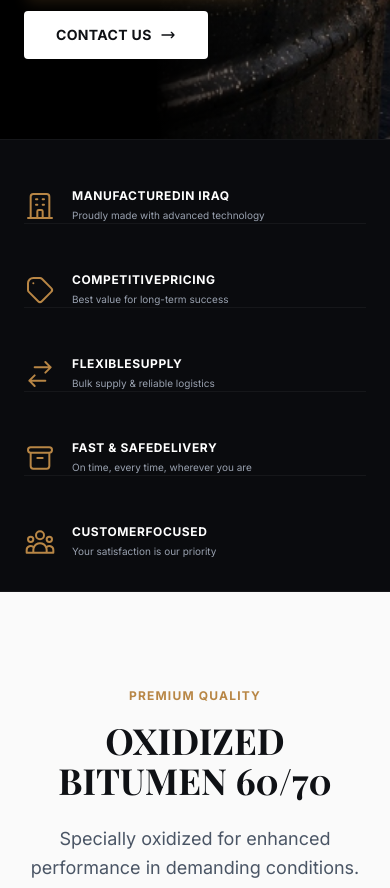
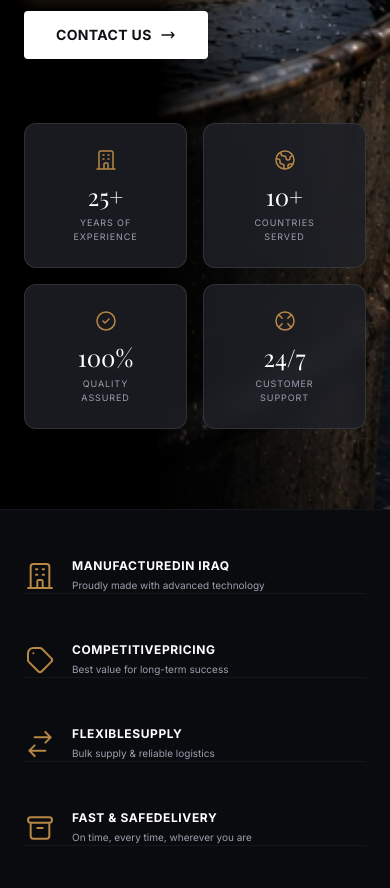
Before and after one commit to mstafaahmad1999-lgtm/asphalt-website, a Next.js app: page / in a window 390 px wide. Shown: the part 880-1768 px from the top of the page. Built offline with nearby package versions, Linux system fonts and the light colour scheme; a web font is replaced by a local one.

Commit message:
Fix stats card overlap on tablet and mobile view

```diff
--- a/src/app/page.tsx
+++ b/src/app/page.tsx
@@ -120,30 +120,55 @@ export default function Home() {
                 <svg className="w-4 h-4" fill="none" stroke="currentColor" viewBox="0 0 24 24"><path strokeLinecap="round" strokeLinejoin="round" strokeWidth="2" d="M17 8l4 4m0 0l-4 4m4-4H3"></path></svg>
               </Link>
             </div>
+
+            {/* Mobile & Tablet Stats Grid (Visible only on screens smaller than lg) */}
+            <div className="mt-16 lg:hidden grid grid-cols-2 gap-4 w-full">
+              <div className="bg-brand-gray/80 backdrop-blur border border-white/10 rounded-xl p-6 text-center flex flex-col items-center justify-center">
+                <div className="text-brand-gold mb-2"><svg className="w-6 h-6" fill="none" stroke="currentColor" viewBox="0 0 24 24"><path strokeLinecap="round" strokeLinejoin="round" strokeWidth="1.5" d="M19 21V5a2 2 0 00-2-2H7a2 2 0 00-2 2v16m14 0h2m-2 0h-5m-9 0H3m2 0h5M9 7h1m-1 4h1m4-4h1m-1 4h1m-5 10v-5a1 1 0 011-1h2a1 1 0 011 1v5m-4 0h4"></path></svg></div>
+                <div className="text-white text-2xl font-serif mb-1">25+</div>
+                <div className="text-gray-400 text-[9px] tracking-widest uppercase">Years of<br/>Experience</div>
+              </div>
+              <div className="bg-brand-gray/80 backdrop-blur border border-white/10 rounded-xl p-6 text-center flex flex-col items-center justify-center">
+                <div className="text-brand-gold mb-2"><svg className="w-6 h-6" fill="none" stroke="currentColor" viewBox="0 0 24 24"><path strokeLinecap="round" strokeLinejoin="round" strokeWidth="1.5" d="M3.055 11H5a2 2 0 012 2v1a2 2 0 002 2 2 2 0 012 2v2.945M8 3.935V5.5A2.5 2.5 0 0010.5 8h.5a2 2 0 012 2 2 2 0 104 0 2 2 0 012-2h1.064M15 20.488V18a2 2 0 012-2h3.064M21 12a9 9 0 11-18 0 9 9 0 0118 0z"></path></svg></div>
+                <div className="text-white text-2xl font-serif mb-1">10+</div>
+                <div className="text-gray-400 text-[9px] tracking-widest uppercase">Countries<br/>Served</div>
+              </div>
+              <div className="bg-brand-gray/80 backdrop-blur border border-white/10 rounded-xl p-6 text-center flex flex-col items-center justify-center">
+                <div className="text-brand-gold mb-2"><svg className="w-6 h-6" fill="none" stroke="currentColor" viewBox="0 0 24 24"><path strokeLinecap="round" strokeLinejoin="round" strokeWidth="1.5" d="M9 12l2 2 4-4m6 2a9 9 0 11-18 0 9 9 0 0118 0z"></path></svg></div>
+                <div className="text-white text-2xl font-serif mb-1">100%</div>
+                <div className="text-gray-400 text-[9px] tracking-widest uppercase">Quality<br/>Assured</div>
+              </div>
+              <div className="bg-brand-gray/80 backdrop-blur border border-white/10 rounded-xl p-6 text-center flex flex-col items-center justify-center">
+                <div className="text-brand-gold mb-2"><svg className="w-6 h-6" fill="none" stroke="currentColor" viewBox="0 0 24 24"><path strokeLinecap="round" strokeLinejoin="round" strokeWidth="1.5" d="M18.364 5.636l-3.536 3.536m0 5.656l3.536 3.536M9.172 9.172L5.636 5.636m3.536 9.192l-3.536 3.536M21 12a9 9 0 11-18 0 9 9 0 0118 0z"></path></svg></div>
+                <div className="text-white text-2xl font-serif mb-1">24/7</div>
+                <div className="text-gray-400 text-[9px] tracking-widest uppercase">Customer<br/>Support</div>
+              </div>
+            </div>
+
           </div>
         </div>
 
-        {/* Stats Card Overlapping */}
-        <div className="absolute right-0 bottom-[-40px] md:bottom-20 z-30 hidden md:block max-w-2xl bg-brand-gray/90 backdrop-blur border border-white/10 rounded-l-2xl shadow-2xl overflow-hidden">
+        {/* Stats Card Overlapping (Desktop Only) */}
+        <div className="absolute right-0 bottom-20 z-30 hidden lg:block max-w-2xl xl:max-w-3xl bg-brand-gray/90 backdrop-blur border border-white/10 rounded-l-2xl shadow-2xl overflow-hidden">
           <div className="grid grid-cols-4 divide-x divide-white/10">
-            <div className="p-8 text-center flex flex-col items-center justify-center group hover:bg-white/5 transition-colors cursor-default">
+            <div className="p-6 xl:p-8 text-center flex flex-col items-center justify-center group hover:bg-white/5 transition-colors cursor-default">
               <div className="text-brand-gold mb-3 group-hover:scale-110 transition-transform"><svg className="w-8 h-8" fill="none" stroke="currentColor" viewBox="0 0 24 24"><path strokeLinecap="round" strokeLinejoin="round" strokeWidth="1.5" d="M19 21V5a2 2 0 00-2-2H7a2 2 0 00-2 2v16m14 0h2m-2 0h-5m-9 0H3m2 0h5M9 7h1m-1 4h1m4-4h1m-1 4h1m-5 10v-5a1 1 0 011-1h2a1 1 0 011 1v5m-4 0h4"></path></svg></div>
-              <div className="text-white text-3xl font-serif mb-1">25+</div>
+              <div className="text-white text-2xl xl:text-3xl font-serif mb-1">25+</div>
               <div className="text-gray-400 text-[10px] tracking-widest uppercase">Years of<br/>Experience</div>
             </div>
-            <div className="p-8 text-center flex flex-col items-center justify-center group hover:bg-white/5 transition-colors cursor-default">
+            <div className="p-6 xl:p-8 text-center flex flex-col items-center justify-center group hover:bg-white/5 transition-colors cursor-default">
               <div className="text-brand-gold mb-3 group-hover:scale-110 transition-transform"><svg className="w-8 h-8" fill="none" stroke="currentColor" viewBox="0 0 24 24"><path strokeLinecap="round" strokeLinejoin="round" strokeWidth="1.5" d="M3.055 11H5a2 2 0 012 2v1a2 2 0 002 2 2 2 0 012 2v2.945M8 3.935V5.5A2.5 2.5 0 0010.5 8h.5a2 2 0 012 2 2 2 0 104 0 2 2 0 012-2h1.064M15 20.488V18a2 2 0 012-2h3.064M21 12a9 9 0 11-18 0 9 9 0 0118 0z"></path></svg></div>
-              <div className="text-white text-3xl font-serif mb-1">10+</div>
+              <div className="text-white text-2xl xl:text-3xl font-serif mb-1">10+</div>
               <div className="text-gray-400 text-[10px] tracking-widest uppercase">Countries<br/>Served</div>
             </div>
-            <div className="p-8 text-center flex flex-col items-center justify-center group hover:bg-white/5 transition-colors cursor-default">
+            <div className="p-6 xl:p-8 text-center flex flex-col items-center justify-center group hover:bg-white/5 transition-colors cursor-default">
               <div className="text-brand-gold mb-3 group-hover:scale-110 transition-transform"><svg className="w-8 h-8" fill="none" stroke="currentColor" viewBox="0 0 24 24"><path strokeLinecap="round" strokeLinejoin="round" strokeWidth="1.5" d="M9 12l2 2 4-4m6 2a9 9 0 11-18 0 9 9 0 0118 0z"></path></svg></div>
-              <div className="text-white text-3xl font-serif mb-1">100%</div>
+              <div className="text-white text-2xl xl:text-3xl font-serif mb-1">100%</div>
               <div className="text-gray-400 text-[10px] tracking-widest uppercase">Quality<br/>Assured</div>
             </div>
-            <div className="p-8 text-center flex flex-col items-center justify-center group hover:bg-white/5 transition-colors cursor-default">
+            <div className="p-6 xl:p-8 text-center flex flex-col items-center justify-center group hover:bg-white/5 transition-colors cursor-default">
               <div className="text-brand-gold mb-3 group-hover:scale-110 transition-transform"><svg className="w-8 h-8" fill="none" stroke="currentColor" viewBox="0 0 24 24"><path strokeLinecap="round" strokeLinejoin="round" strokeWidth="1.5" d="M18.364 5.636l-3.536 3.536m0 5.656l3.536 3.536M9.172 9.172L5.636 5.636m3.536 9.192l-3.536 3.536M21 12a9 9 0 11-18 0 9 9 0 0118 0z"></path></svg></div>
-              <div className="text-white text-3xl font-serif mb-1">24/7</div>
+              <div className="text-white text-2xl xl:text-3xl font-serif mb-1">24/7</div>
               <div className="text-gray-400 text-[10px] tracking-widest uppercase">Customer<br/>Support</div>
             </div>
           </div>
```
